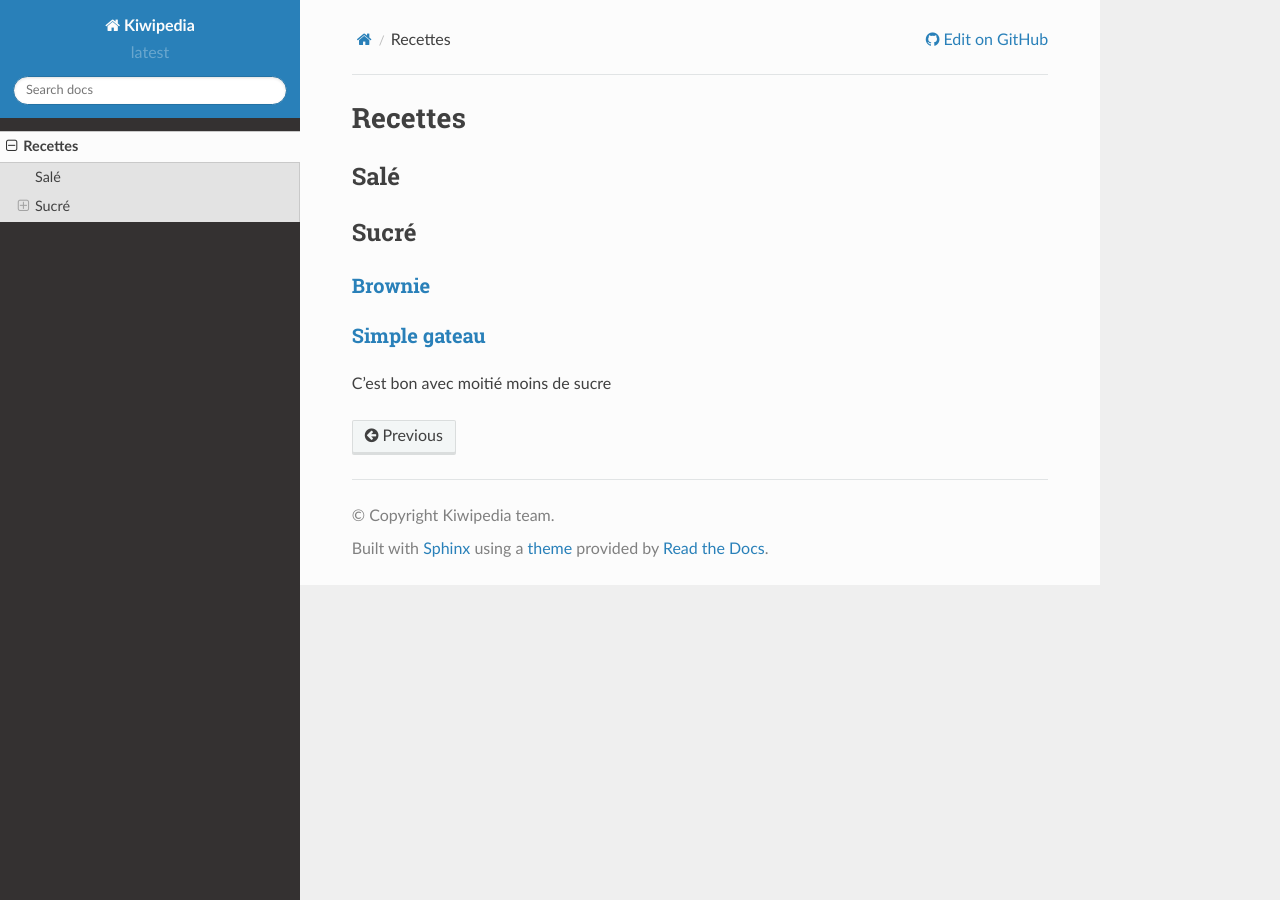
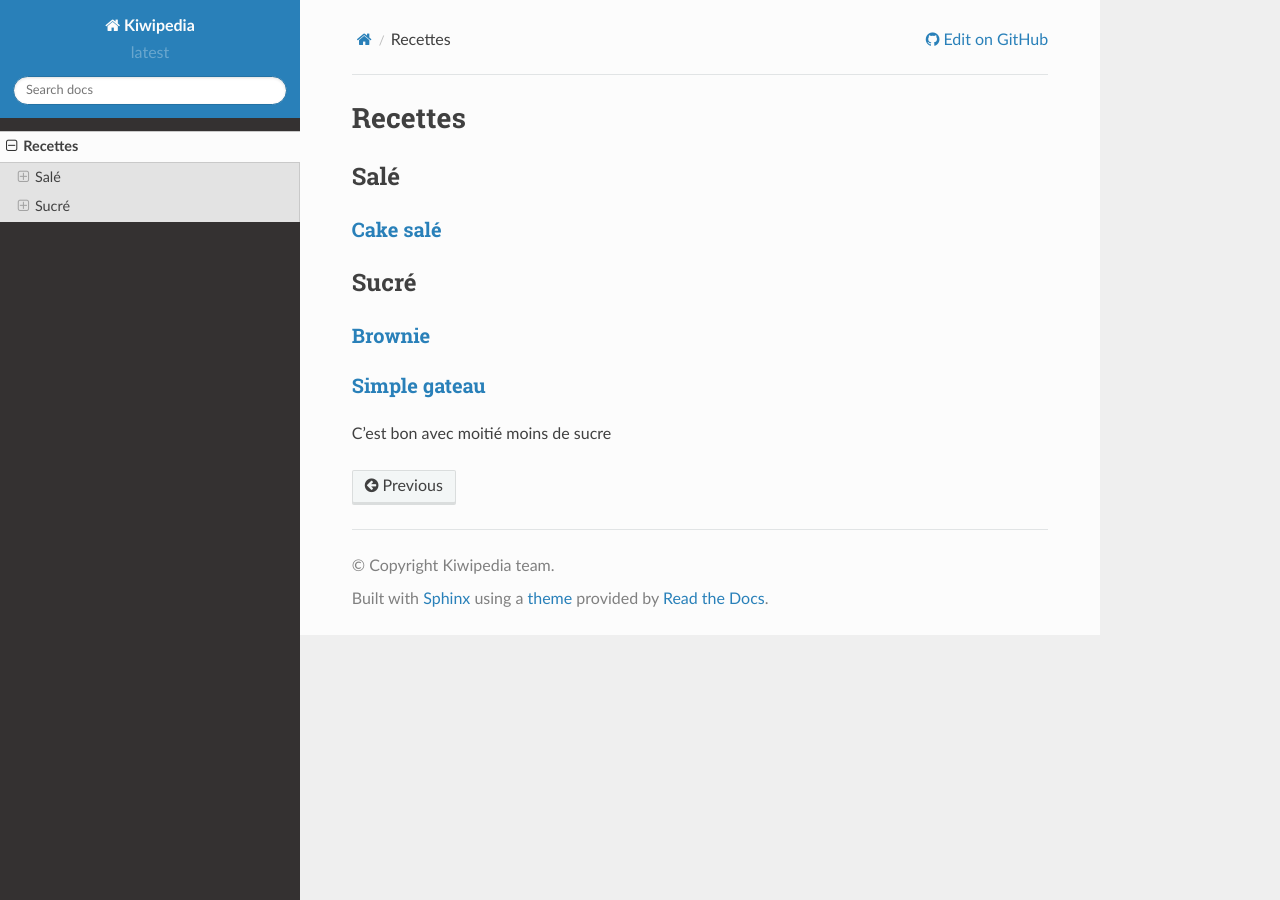
Before and after one commit to ylecornec/wiki, a Sphinx documentation site: the page built from source/recettes.md, in a window 1280 px wide. Built offline with Sphinx 7.4.7 and the Read the Docs theme 2.0.0, drawn with Linux system fonts in a browser that asks for light colours.

Commit message:
added link for `cake salé`

```diff
--- a/source/recettes.md
+++ b/source/recettes.md
@@ -1,5 +1,6 @@
 # Recettes
 ## Salé
+### [Cake salé](https://www.lapetiteokara.fr/wp-content/cache/wp-rocket/www.lapetiteokara.fr/recette-vegan-46-cake-sale-meilleure-recette/index.html_gzip)
 ## Sucré
 ### [Brownie](https://perleensucre.com/brownie-vegan-sans-oeufs-sans-lait-sans-gluten/)
 ### [Simple gateau](http://www.lafeestephanie.com/2018/02/simple-gateau-au-chocolat-pour-les.html)
```
